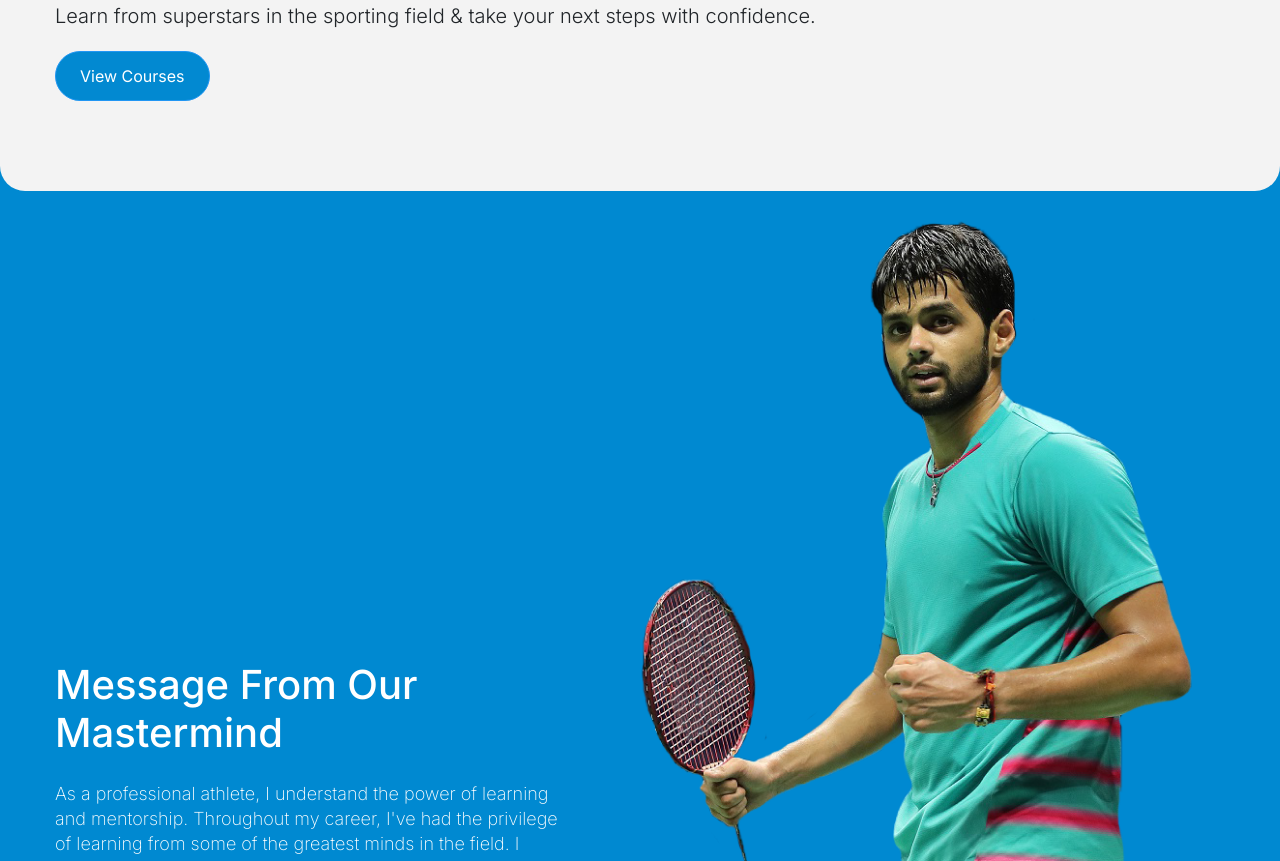
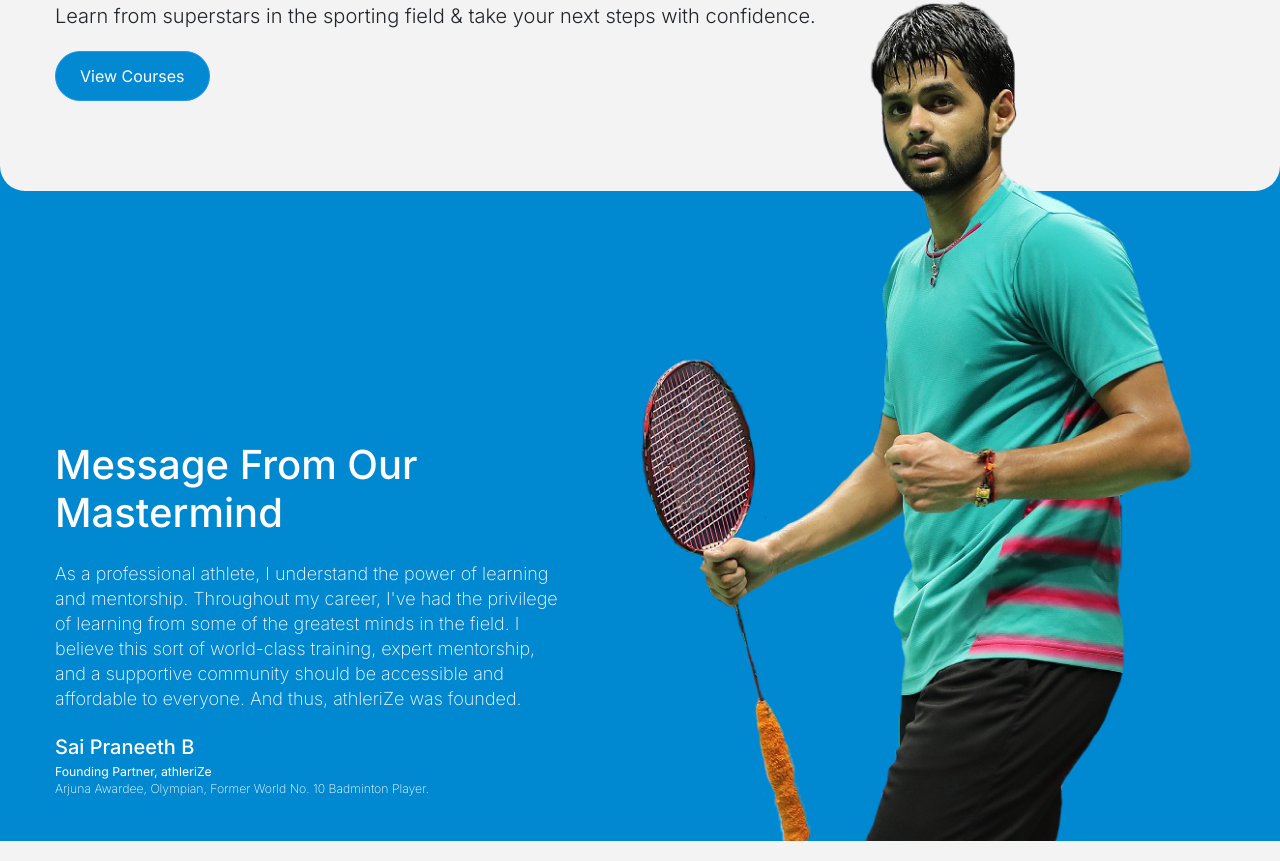
Before and after one commit to Msuraj88/athlerizeweb, a Next.js app: page / in a window 1280 px wide. Shown: the part 419-1280 px from the top of the page. Built offline with nearby package versions, Linux system fonts and the light colour scheme.

Commit message:
fixed msg section

```diff
--- a/src/app/page.tsx
+++ b/src/app/page.tsx
@@ -25,7 +25,7 @@ export default function Home() {
         </div>
         <div
           className="message-section"
-          style={{ background: "#0089D1", marginTop: "220px" }}
+          style={{ background: "#0089D1",}}
         >
            <div className='text-cont mb-16'>
             <h3>Message From Our  <br />Mastermind</h3>
```
